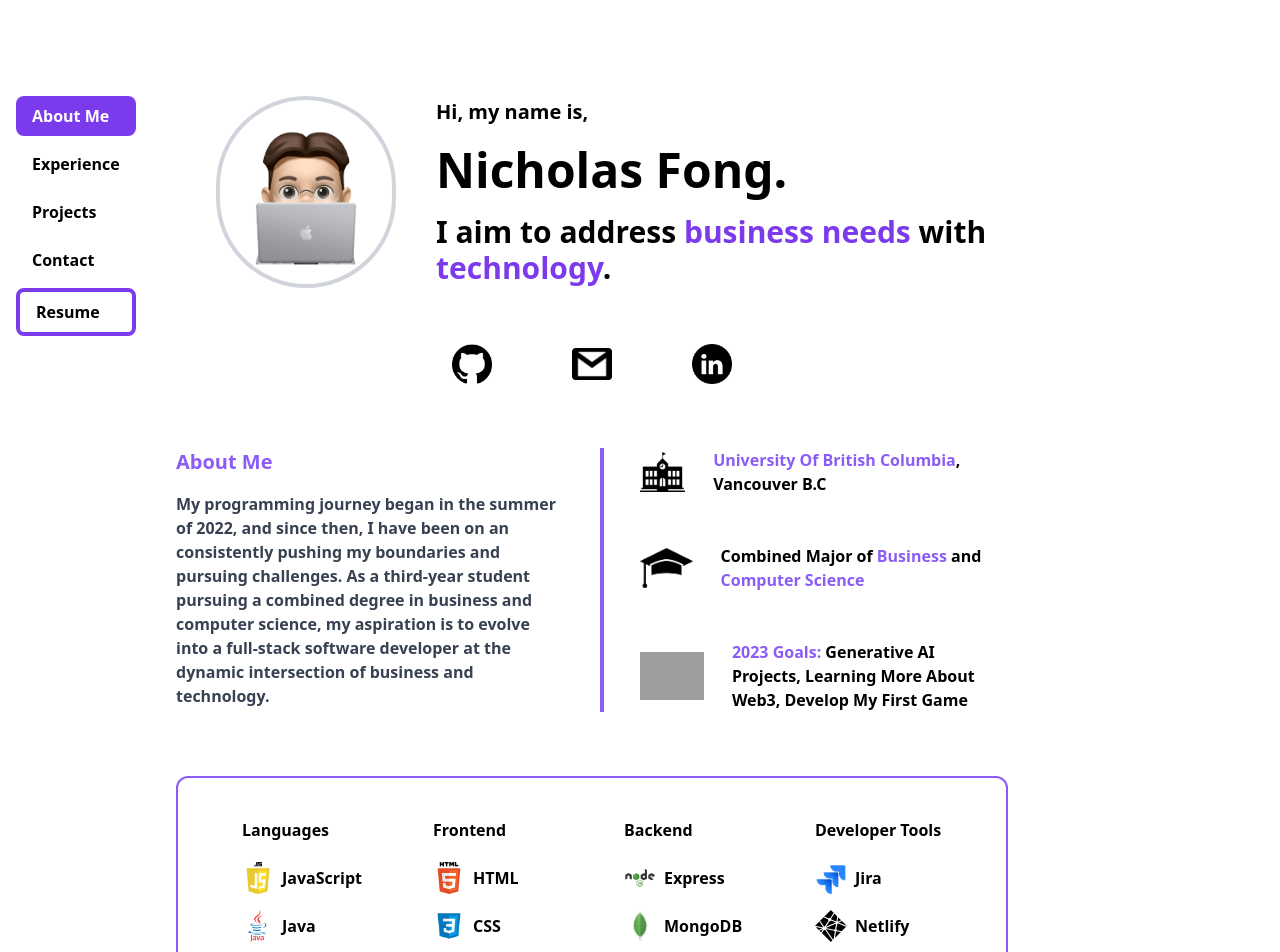
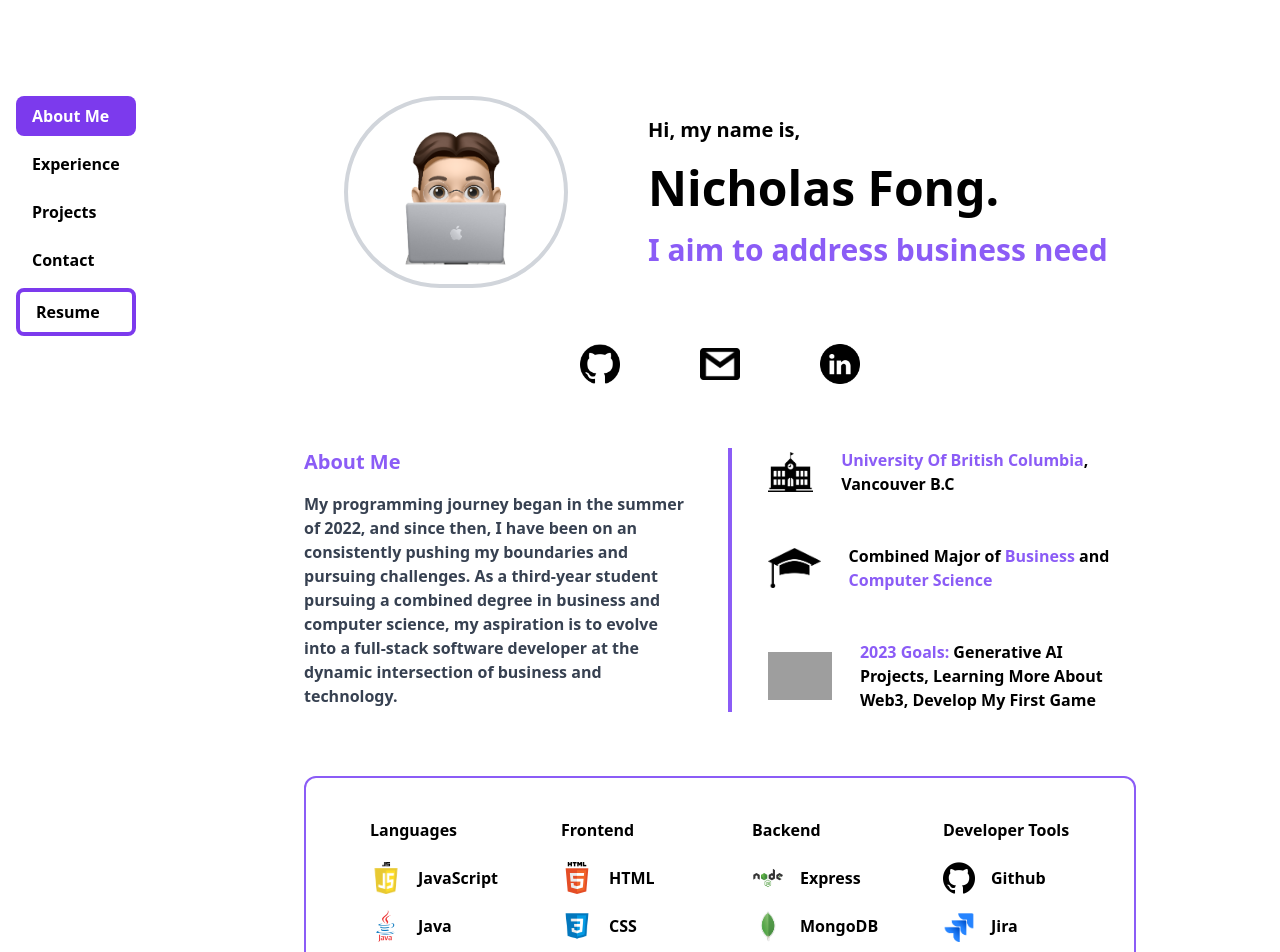
Before and after one commit to Nick-Fong925/NicholasFongPersonalWebsite, a React (Vite) app: page / in a window 1280 px wide. Shown: the top 952 px of the page. Built offline with nearby package versions, Linux system fonts and the light colour scheme; grey boxes are pictures that could not be loaded.

Commit message:
added animatinos

```diff
--- a/package.json
+++ b/package.json
@@ -13,7 +13,8 @@
     "@emailjs/browser": "^3.11.0",
     "react": "^18.2.0",
     "react-dom": "^18.2.0",
-    "react-router-dom": "^6.16.0"
+    "react-router-dom": "^6.16.0",
+    "typewriter-effect": "^2.21.0"
   },
   "devDependencies": {
     "@types/react": "^18.2.15",
--- a/src/components/CodingLanguages.jsx
+++ b/src/components/CodingLanguages.jsx
@@ -11,14 +11,13 @@ import Python from "../assets/CodingLogos2/Python.png";
 import ReactLogo from "../assets/CodingLogos2/React.png";
 import Tailwind from "../assets/CodingLogos2/Tailwind.png";
 import SQL from "../assets/CodingLogos2/SQL.png";
+import Github from "../assets/Logos/GithubLogo.png";
 
 function CodingLanguages() {
   const languages = [
     { logo: JavaScript, name: "JavaScript" },
     { logo: Java, name: "Java" },
     { logo: C, name: "C" },
-    { logo: CSS, name: "CSS" },
-
     { logo: Python, name: "Python" },
   ];
 
@@ -36,6 +35,7 @@ function CodingLanguages() {
   ];
 
   const developerTools = [
+    { logo: Github, name: "Github"},
     { logo: Jira, name: "Jira" },
     { logo: Netlify, name: "Netlify" },
   ];
@@ -46,7 +46,7 @@ function CodingLanguages() {
       <h2 className="mb-5 font-bold">Languages</h2>
         {languages.map((lang, index) => (
           <div key={index} className="flex items-center mb-4 font-semibold">
-            <img src={lang.logo} alt={lang.name} className="w-8 h-8 mr-2" />
+            <img src={lang.logo} alt={lang.name} className="w-8 h-8 mr-4" />
             <span>{lang.name}</span>
           </div>
         ))}
@@ -55,7 +55,7 @@ function CodingLanguages() {
       <h2 className="mb-5 font-bold">Frontend</h2>
         {frontendFrameworks.map((framework, index) => (
           <div key={index} className="flex items-center mb-4 font-semibold">
-            <img src={framework.logo} alt={framework.name} className="w-8 h-8 mr-2" />
+            <img src={framework.logo} alt={framework.name} className="w-8 h-8 mr-4" />
             <span>{framework.name}</span>
           </div>
         ))}
@@ -64,7 +64,7 @@ function CodingLanguages() {
       <h2 className="mb-5 font-bold">Backend</h2>
         {backendFrameworks.map((framework, index) => (
           <div key={index} className="flex items-center mb-4 font-semibold">
-            <img src={framework.logo} alt={framework.name} className="w-8 h-8 mr-2" />
+            <img src={framework.logo} alt={framework.name} className="w-8 h-8 mr-4" />
             <span>{framework.name}</span>
           </div>
         ))}
@@ -73,7 +73,7 @@ function CodingLanguages() {
       <h2 className="mb-5 font-bold">Developer Tools</h2>
         {developerTools.map((tool, index) => (
           <div key={index} className="flex items-center mb-4 font-semibold">
-            <img src={tool.logo} alt={tool.name} className="w-8 h-8 mr-2" />
+            <img src={tool.logo} alt={tool.name} className="w-8 h-8 mr-4" />
             <span>{tool.name}</span>
           </div>
         ))}
--- a/src/components/Contact.jsx
+++ b/src/components/Contact.jsx
@@ -63,7 +63,7 @@ function Contact() {
 
   return (
     <div className=" flex items-center justify-center mt-10">
-      <div className="w-full md:w-1/2 p-8">
+      <div className=" w-3/4 p-8">
         <h1 className="text-2xl md:text-3xl lg:text-4xl font-bold tracking-wider text-violet-600">
           Contact Me
         </h1>
--- a/src/components/Info.jsx
+++ b/src/components/Info.jsx
@@ -6,17 +6,29 @@ import schoolIcon from "../assets/Logos/schoolIcon.png";
 import DegreeLogo from "../assets/Logos/DegreeLogo.png";
 import GoalsettingIcon from "../assets/Logos/GoalsettingIcon.png";
 import CodingLanguages from "../components/CodingLanguages";
+import TypewriterText from "./TyperWriter";
+
 
 function Info() {
+
+
   return (
     <>
-      <div className="flex flex-col md:flex-row items-center mt-20 mb-10">
-        {/* Circular border for the photo */}
-        <div className="ml-10 w-48 h-48 px-2 py-2 md:w-56 md:h-58 rounded-full border-4 border-gray-300 overflow-hidden">
-          <img src={MyPhoto} alt="Nicholas Fong" className="w-full h-full object-cover" />
-        </div>
+     <div className="flex flex-col md:flex-row items-center mt-20 mb-10">
+  {/* Circular border for the photo */}
+  <div className="ml-10 w-48 h-48 px-2 py-2 md:w-56 md:h-58 rounded-full border-4 border-gray-300 overflow-hidden">
+    <img
+      src={MyPhoto}
+      alt="Nicholas Fong"
+      className="w-full h-full object-contain "
+    />
+  </div>
+  <div className="md:ml-10">
+    <TypewriterText />
+  </div>
 
-        {/* Text on the right side */}
+      {/*
+
         <div className="md:ml-10">
           <h2 className="mb-5 font-semibold text-xl">Hi, my name is,</h2>
           <p className="text-5xl mb-5 font-bold">Nicholas Fong.</p>
@@ -24,6 +36,7 @@ function Info() {
             I aim to address <span className="text-violet-600">business needs</span> with <span className="text-violet-600">technology</span>.
           </p>
         </div>
+        */}
       </div>
 
       <div className="flex space-x-20 mt-14 mb-16 items-center justify-center">
--- a/src/components/Projects.jsx
+++ b/src/components/Projects.jsx
@@ -1,10 +1,19 @@
 import BiteBook from "../assets/ProjectImages/BiteBook.png";
 import CAP from "../assets/ProjectImages/CAP.png";
 import DailyBoost from "../assets/ProjectImages/DailyBoost.png";
-import ExpressLogo from "../assets/CodingLogos/ExpressLogo.png";
-import MongoDBLogo from "../assets/CodingLogos/MongoDBLogo.png";
-import ReactLogo from "../assets/CodingLogos/ReactLogo.png";
-import TailwindCSSLogo from "../assets/CodingLogos/TailwindCSSLogo.png";
+import C from "../assets/CodingLogos2/C.png";
+import CSS from "../assets/CodingLogos2/CSS.png";
+import Express from "../assets/CodingLogos2/Express.png";
+import HTML from "../assets/CodingLogos2/HTML.png";
+import JavaScript from "../assets/CodingLogos2/JavaScript.png";
+import Java from "../assets/CodingLogos2/Java.png";
+import Jira from "../assets/CodingLogos2/Jira.png";
+import MongoDB from "../assets/CodingLogos2/MongoDB.png";
+import Netlify from "../assets/CodingLogos2/Netlify.png";
+import Python from "../assets/CodingLogos2/Python.png";
+import ReactLogo from "../assets/CodingLogos2/React.png";
+import Tailwind from "../assets/CodingLogos2/Tailwind.png";
+import SQL from "../assets/CodingLogos2/SQL.png";
 import Project from "./Project";
 
 function Projects() {
@@ -18,9 +27,9 @@ function Projects() {
           imgSrc: BiteBook,
           codingLogos: {
             react: ReactLogo,
-            tailwindcss: TailwindCSSLogo,
-            express: ExpressLogo,
-            mongodb: MongoDBLogo,
+            tailwindcss: Tailwind,
+            express: Express,
+            mongodb: MongoDB,
           },
         },
 
@@ -33,9 +42,9 @@ function Projects() {
             demoLink:"",
             codingLogos: {
               react: ReactLogo,
-              tailwindcss: TailwindCSSLogo,
-              express: ExpressLogo,
-              mongodb: MongoDBLogo,
+              tailwindcss: Tailwind,
+              express: Express,
+              mongodb: MongoDB,
             },
           },
 
@@ -49,7 +58,7 @@ function Projects() {
           demoLink:"https://nick-fong925.github.io/CAPWeb/",
           codingLogos: {
             react: ReactLogo,
-            tailwindcss: TailwindCSSLogo,
+            tailwindcss: Tailwind,
 
           },
         },
--- /dev/null
+++ b/src/components/TyperWriter.jsx
@@ -0,0 +1,51 @@
+import { useState, useEffect } from 'react';
+
+const TypewriterText = () => {
+  const [line1, setLine1] = useState('');
+  const [line2, setLine2] = useState('');
+  const [line3, setLine3] = useState('');
+  const [currentIndex, setCurrentIndex] = useState(0);
+  const textArray = [
+    'Hi, my name is,',
+    'Nicholas Fong.',
+    'I aim to address business needs with technology.',
+  ];
+
+  useEffect(() => {
+    if (currentIndex < textArray.length) {
+      const text = textArray[currentIndex];
+      const delay = currentIndex === 0 ? 0 : currentIndex === 1 ? 1000 : 2000;
+      const setTextFunction =
+        currentIndex === 0 ? setLine1 : currentIndex === 1 ? setLine2 : setLine3;
+
+      let charIndex = 0;
+      setTextFunction(text.charAt(0)); // Initialize with the first character
+
+      const intervalId = setInterval(() => {
+        charIndex++;
+        if (charIndex < text.length) {
+          setTextFunction((prevText) => prevText + text.charAt(charIndex));
+        } else {
+          clearInterval(intervalId);
+          setTimeout(() => {
+            setCurrentIndex(currentIndex + 1);
+          }, 1000); // Pause before moving to the next line
+        }
+      }, 70); // Typing speed
+
+      return () => clearInterval(intervalId);
+    }
+  }, [currentIndex]);
+
+  return (
+    <div className="md:ml-10">
+      <h2 className="mb-5 font-semibold text-xl">{line1}</h2>
+      <p className="text-5xl mb-5 font-bold">{line2}</p>
+      <p className="text-3xl font-bold text-violet-500">
+        {line3}
+      </p>
+    </div>
+  );
+};
+
+export default TypewriterText;
--- a/src/pages/Landing.jsx
+++ b/src/pages/Landing.jsx
@@ -4,6 +4,7 @@ import Contact from "../components/Contact";
 import Projects from "../components/Projects";
 import Info from "../components/Info";
 import NicholasFongResume from "../assets/Resume/Nicholas_Fong_Resume.pdf";
+
 
 function Landing() {
   const [activeSection, setActiveSection] = useState("about");
@@ -46,7 +47,8 @@ function Landing() {
 
   return (
     <>
-      <div className="flex max-w-screen-lg">
+    <div className="flex justify-center">
+      <div className="flex flex-row max-w-screen-lg justify-center">
         {/* Sidebar */}
         <div className="w-30 h-screen fixed top-0 left-0 overflow-y-auto mt-20">
           <ul className="p-4">
@@ -138,7 +140,7 @@ function Landing() {
             <Info />
           </div>
           <div id="work-experience-section">
-
+            <WorkExperience/>
           </div>
           <div id="projects-section">
             <Projects />
@@ -148,6 +150,7 @@ function Landing() {
           </div>
         </div>
       </div>
+      </div>
     </>
   );
 }
```
Also changed, not shown: 1 other file (tests, documents, lock files or other folders).
